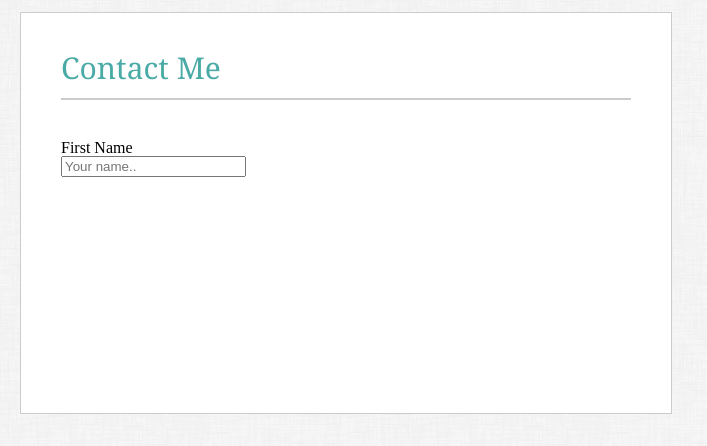
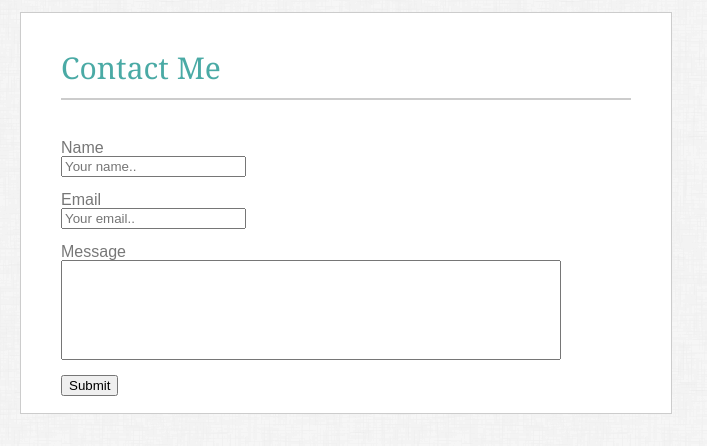
Before and after one commit to ayjaypnil/Basic-Portfolio, a plain HTML site: page contact.html in a window 1280 px wide. Shown: the part 97-543 px from the top of the page, 0-707 px from the left. Drawn offline with Linux system fonts and the light colour scheme; files whose address does not match are found by name.

Commit message:
everything looks close to the examples, needs to have minor adjustments

```diff
--- a/Assets/CSS/style.css
+++ b/Assets/CSS/style.css
@@ -91,6 +91,8 @@ body{
 #aboutText{
     margin-left: 40px;
     margin-right: 25px;
+    color: #777777;
+    font-family:'Arial','Helvetica Neue', Helvetica,sans-serif;
 }
 
 .secondBox {
@@ -134,6 +136,25 @@ body{
     margin-left: 40px;
 }
 
+.space{
+    margin-bottom: 15px;
+}
+.random{
+    height: 100px;
+    width: 500px;
+}
+
+#portfolioP{
+    margin-left: 40px;
+    color: #777777;
+    font-family:'Arial', 'Helvetica Neue', Helvetica, sans-serif;
+}
+
+.fontFix{
+    color: #777777;
+    font-family:'Arial','Helvetica Neue', Helvetica, sans-serif;
+}
+
 
 footer{
     background-color: #666666;
--- a/contact.html
+++ b/contact.html
@@ -26,8 +26,21 @@
                 <strong>Contact Me</strong>
             </h1>
             <div class="form">
-                <label for="fname">First Name</label><br>
-                <input type="text" placeholder="Your name..">
+                <label class="fontFix"> Name </label>
+                <br>
+                <input type="text" placeholder="Your name.." class="space">
+                <br>
+                <label class="fontFix"> Email </label>
+                <br>
+                <input type="text" placeholder="Your email.." class="space">
+                <br>
+                <label class="fontFix"> Message </label>
+                <br>
+                <input type="text"  class="space random">
+                <br>
+                <input type="submit" value="Submit">
+                <br>
+
             </div>
         </div>
 
```
Also changed, not shown: portfolio.html (+4 -1 lines).
